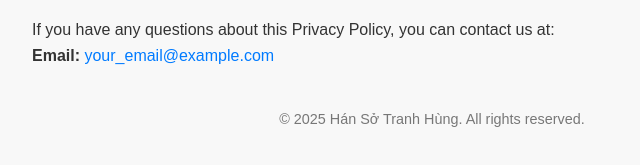
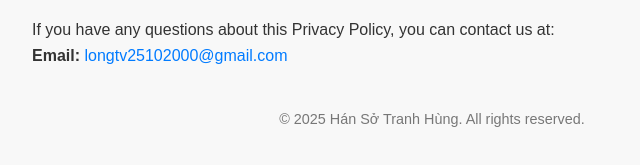
Before and after one commit to truongvanlongofficial/public-website-io, a plain HTML site: page privacy_policy_hansotranhhung.html in a window 1280 px wide. Shown: the part 939-1104 px from the top of the page, 208-848 px from the left. Drawn offline with Linux system fonts and the light colour scheme.

Commit message:
Update privacy_policy_hansotranhhung.html

```diff
--- a/privacy_policy_hansotranhhung.html
+++ b/privacy_policy_hansotranhhung.html
@@ -68,7 +68,7 @@
   <h2>Contact Us</h2>
   <p>
     If you have any questions about this Privacy Policy, you can contact us at:<br>
-    <strong>Email:</strong> <a href="mailto:longtv25102000@gmail.com">your_email@example.com</a>
+    <strong>Email:</strong> <a href="mailto:longtv25102000@gmail.com">longtv25102000@gmail.com</a>
   </p>
 
   <footer>
```
